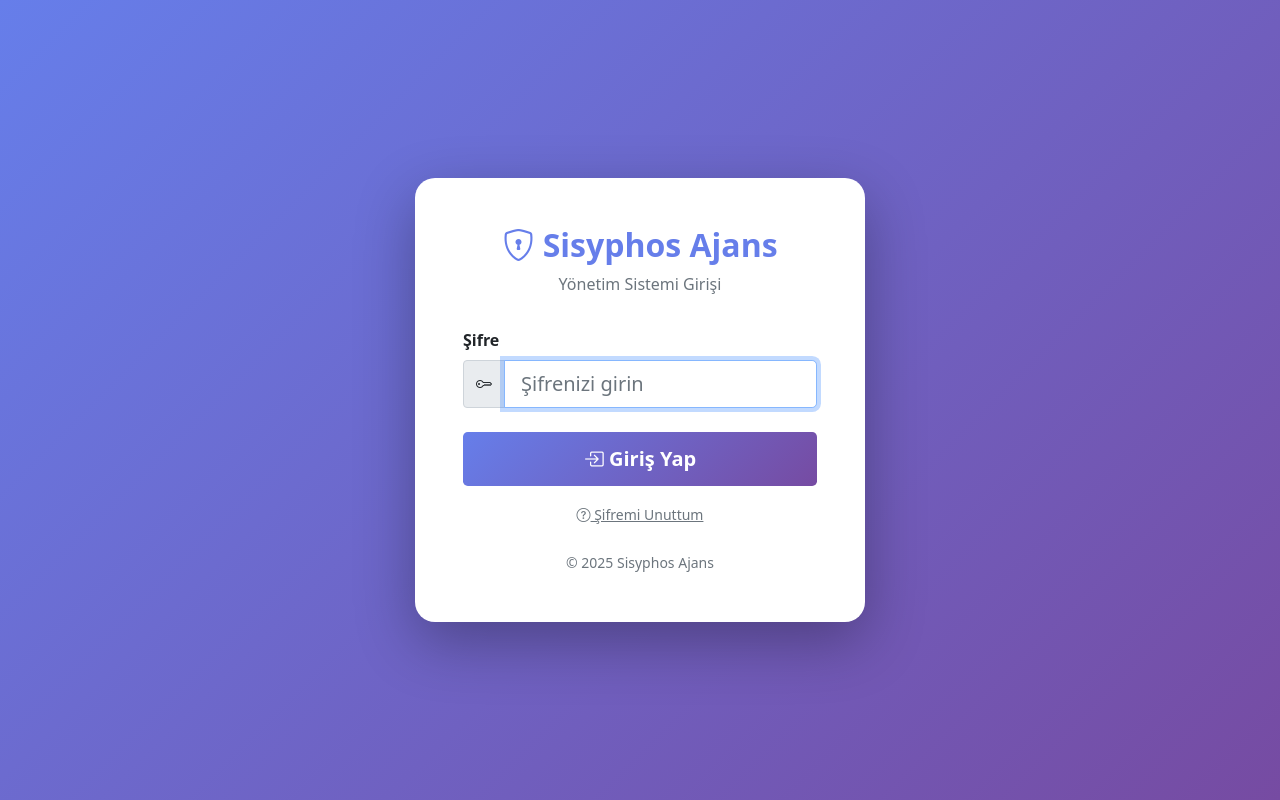
After one commit to eczbabil/ajans-yonetim-sistemi, a Flask app: page /login in a window 1280 px wide. The commit adds this page. Run offline with Flask 3, Linux system fonts and the light colour scheme.

Commit message:
Feature: Login sistemi eklendi - Sifre korumasÄ± + Sifre sifirlama + Cikis butonu + Navbar cikis

```diff
--- a/app.py
+++ b/app.py
@@ -1,4 +1,4 @@
-from flask import Flask, render_template, request, redirect, url_for, flash, jsonify
+from flask import Flask, render_template, request, redirect, url_for, flash, jsonify, session
 from flask_sqlalchemy import SQLAlchemy
 from datetime import datetime, date
 import pandas as pd
@@ -6,6 +6,7 @@ import os
 from werkzeug.utils import secure_filename
 from logger_config import setup_logger
 from dotenv import load_dotenv
+from functools import wraps
 
 # Environment variables yükle
 load_dotenv()
@@ -38,6 +39,31 @@ db = SQLAlchemy(app)
 
 # Logger'ı kur
 logger = setup_logger(app)
+
+# Giriş ayarları
+LOGIN_PASSWORD = 'AeB1254.k'
+SECURITY_ANSWER = 'taş2025.yukarı'
+
+# Login decorator
+def login_required(f):
+    @wraps(f)
+    def decorated_function(*args, **kwargs):
+        if 'logged_in' not in session:
+            flash('Lütfen giriş yapın.', 'warning')
+            return redirect(url_for('login'))
+        return f(*args, **kwargs)
+    return decorated_function
+
+# Her istekten önce login kontrol et
+@app.before_request
+def check_login():
+    # Login gerektirmeyen sayfalar
+    allowed_routes = ['login', 'reset_password', 'static']
+
+    if request.endpoint and request.endpoint not in allowed_routes:
+        if 'logged_in' not in session:
+            flash('Lütfen giriş yapın.', 'warning')
+            return redirect(url_for('login'))
 
 # Veritabanı modelleri
 class Musteri(db.Model):
@@ -208,6 +234,38 @@ def generate_is_kodu(musteri):
             if not exists:
                 return yeni_kod
             yeni_numara += 1
+
+# Giriş sayfası
+@app.route('/login', methods=['GET', 'POST'])
+def login():
+    if request.method == 'POST':
+        password = request.form.get('password')
+        if password == LOGIN_PASSWORD:
+            session['logged_in'] = True
+            flash('Başarıyla giriş yaptınız!', 'success')
+            return redirect(url_for('index'))
+        else:
+            flash('Hatalı şifre!', 'error')
+    return render_template('login.html')
+
+# Şifre sıfırlama
+@app.route('/reset_password', methods=['GET', 'POST'])
+def reset_password():
+    if request.method == 'POST':
+        answer = request.form.get('answer')
+        if answer == SECURITY_ANSWER:
+            # Şifreyi göster
+            return render_template('reset_password.html', show_password=True, password=LOGIN_PASSWORD)
+        else:
+            flash('Hatalı cevap!', 'error')
+    return render_template('reset_password.html', show_password=False)
+
+# Çıkış
+@app.route('/logout')
+def logout():
+    session.pop('logged_in', None)
+    flash('Çıkış yaptınız.', 'info')
+    return redirect(url_for('login'))
 
 # Ana sayfa - Modern Dashboard
 @app.route('/')
--- /dev/null
+++ b/templates/login.html
@@ -0,0 +1,97 @@
+<!DOCTYPE html>
+<html lang="tr">
+<head>
+    <meta charset="UTF-8">
+    <meta name="viewport" content="width=device-width, initial-scale=1.0">
+    <title>Giriş - Sisyphos Ajans</title>
+    <link href="https://cdn.jsdelivr.net/npm/bootstrap@5.1.3/dist/css/bootstrap.min.css" rel="stylesheet">
+    <link rel="stylesheet" href="https://cdn.jsdelivr.net/npm/bootstrap-icons@1.10.0/font/bootstrap-icons.css">
+    <style>
+        body {
+            background: linear-gradient(135deg, #667eea 0%, #764ba2 100%);
+            min-height: 100vh;
+            display: flex;
+            align-items: center;
+            justify-content: center;
+        }
+        .login-card {
+            background: white;
+            border-radius: 20px;
+            box-shadow: 0 20px 60px rgba(0,0,0,0.3);
+            padding: 3rem;
+            max-width: 450px;
+            width: 100%;
+        }
+        .login-header {
+            text-align: center;
+            margin-bottom: 2rem;
+        }
+        .login-header h2 {
+            color: #667eea;
+            font-weight: bold;
+        }
+        .login-header p {
+            color: #6c757d;
+            margin-top: 0.5rem;
+        }
+        .btn-login {
+            background: linear-gradient(135deg, #667eea 0%, #764ba2 100%);
+            border: none;
+            padding: 0.75rem;
+            font-weight: bold;
+        }
+        .btn-login:hover {
+            transform: translateY(-2px);
+            box-shadow: 0 10px 20px rgba(102, 126, 234, 0.4);
+        }
+    </style>
+</head>
+<body>
+    <div class="login-card">
+        <div class="login-header">
+            <h2><i class="bi bi-shield-lock"></i> Sisyphos Ajans</h2>
+            <p>Yönetim Sistemi Girişi</p>
+        </div>
+
+        <!-- Flash Messages -->
+        {% with messages = get_flashed_messages(with_categories=true) %}
+            {% if messages %}
+                {% for category, message in messages %}
+                    <div class="alert alert-{{ 'danger' if category == 'error' else category }} alert-dismissible fade show" role="alert">
+                        {{ message }}
+                        <button type="button" class="btn-close" data-bs-dismiss="alert"></button>
+                    </div>
+                {% endfor %}
+            {% endif %}
+        {% endwith %}
+
+        <form method="POST">
+            <div class="mb-4">
+                <label for="password" class="form-label fw-bold">Şifre</label>
+                <div class="input-group">
+                    <span class="input-group-text"><i class="bi bi-key"></i></span>
+                    <input type="password" class="form-control form-control-lg" id="password" name="password" placeholder="Şifrenizi girin" required autofocus>
+                </div>
+            </div>
+
+            <button type="submit" class="btn btn-primary btn-lg w-100 btn-login">
+                <i class="bi bi-box-arrow-in-right"></i> Giriş Yap
+            </button>
+        </form>
+
+        <div class="text-center mt-3">
+            <a href="{{ url_for('reset_password') }}" class="text-muted small">
+                <i class="bi bi-question-circle"></i> Şifremi Unuttum
+            </a>
+        </div>
+
+        <div class="text-center mt-4">
+            <small class="text-muted">
+                © 2025 Sisyphos Ajans
+            </small>
+        </div>
+    </div>
+
+    <script src="https://cdn.jsdelivr.net/npm/bootstrap@5.1.3/dist/js/bootstrap.bundle.min.js"></script>
+</body>
+</html>
```
Also changed, not shown: templates/base.html (+7 -0 lines), templates/reset_password.html (added, +97 -0 lines).
